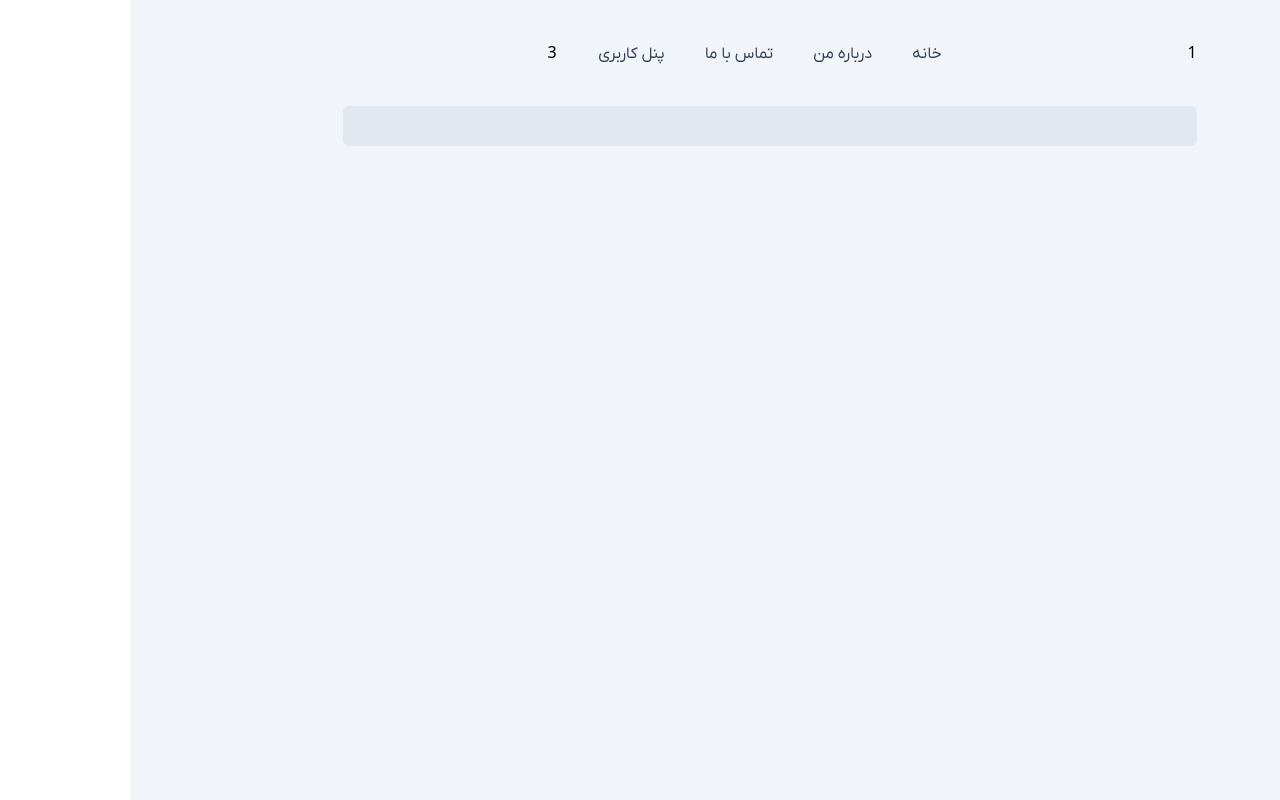
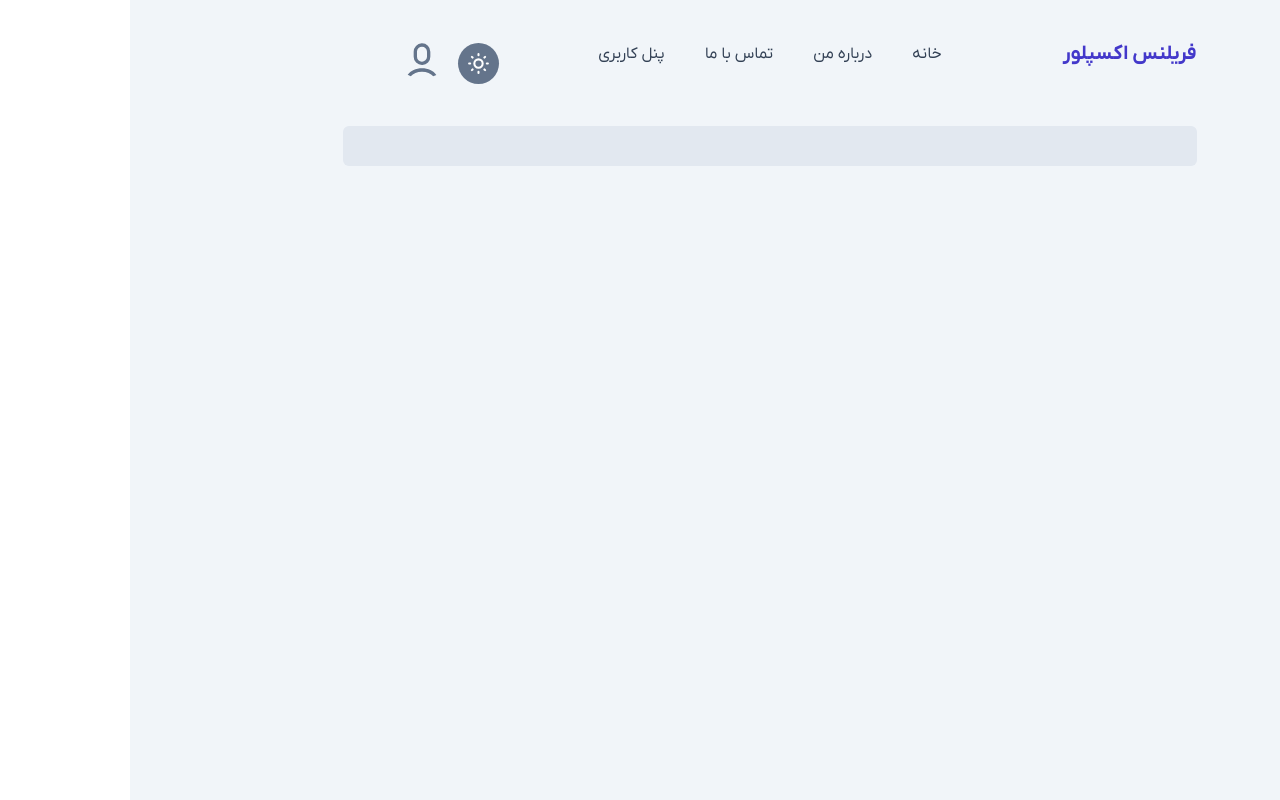
Before and after one commit to hamidrezaramzani/freelancer-explore, a Next.js app: page / in a window 1280 px wide. Built offline with nearby package versions, Linux system fonts and the light colour scheme; what tailwindcss-rtl would draw is missing.

Commit message:
complete main header

```diff
--- a/components/Header/Header.tsx
+++ b/components/Header/Header.tsx
@@ -1,39 +1,14 @@
-import Link from "next/link";
-
-const Navbar = () => {
+import Logo from "./Logo/Logo";
+import Navbar from "./Navbar/Navbar";
+import UserNavbar from "./UserNavbar/UserNavbar";
+const Header = () => {
   return (
     <div className="w-2/3 py-10 flex">
-      <div className="w-1/4">1</div>
-      <div className="w-2/4">
-        <ul className="w-full flex justify-center text-white gap-10">
-          <li>
-            <Link className="font-yekan-regular dark:text-white text-slate-700 text-md" href="/">
-              خانه
-            </Link>
-          </li>
-
-          <li>
-            <Link className="font-yekan-regular dark:text-white text-slate-700 text-md" href="/">
-              درباره من
-            </Link>
-          </li>
-
-          <li>
-            <Link className="font-yekan-regular dark:text-white text-slate-700 text-md" href="/">
-              تماس با ما
-            </Link>
-          </li>
-
-          <li>
-            <Link className="font-yekan-regular dark:text-white text-slate-700 text-md" href="/">
-              پنل کاربری
-            </Link>
-          </li>
-        </ul>
-      </div>
-      <div className="w-1/4">3</div>
+      <Logo />
+      <Navbar />
+      <UserNavbar />
     </div>
   );
 };
 
-export default Navbar;
+export default Header;
--- /dev/null
+++ b/components/Header/Logo/Logo.tsx
@@ -0,0 +1,13 @@
+import Link from "next/link";
+
+const Logo = () => {
+  return (
+    <div className="w-1/4">
+      <Link href="/" className="font-yekan-bold text-indigo-700 text-xl">
+        فریلنس اکسپلور
+      </Link>
+    </div>
+  );
+};
+
+export default Logo;
--- /dev/null
+++ b/components/Header/Navbar/Navbar.tsx
@@ -0,0 +1,47 @@
+import Link from "next/link";
+
+const Navbar = () => {
+  return (
+    <div className="w-2/4">
+      <ul className="w-full flex justify-center text-white gap-10">
+        <li>
+          <Link
+            className="font-yekan-regular dark:text-white text-slate-700 text-md"
+            href="/"
+          >
+            خانه
+          </Link>
+        </li>
+
+        <li>
+          <Link
+            className="font-yekan-regular dark:text-white text-slate-700 text-md"
+            href="/"
+          >
+            درباره من
+          </Link>
+        </li>
+
+        <li>
+          <Link
+            className="font-yekan-regular dark:text-white text-slate-700 text-md"
+            href="/"
+          >
+            تماس با ما
+          </Link>
+        </li>
+
+        <li>
+          <Link
+            className="font-yekan-regular dark:text-white text-slate-700 text-md"
+            href="/"
+          >
+            پنل کاربری
+          </Link>
+        </li>
+      </ul>
+    </div>
+  );
+};
+
+export default Navbar;
--- /dev/null
+++ b/components/Header/UserNavbar/ThemeToggle/ThemeToggle.tsx
@@ -0,0 +1,12 @@
+import { HiOutlineSun } from "react-icons/hi";
+const ThemeToggle = () => {
+  return (
+    <div>
+      <button className="bg-slate-500 p-2 rounded-full hover:bg-slate-600">
+        <HiOutlineSun fontSize={25} className="text-white" />
+      </button>
+    </div>
+  );
+};
+
+export default ThemeToggle;
--- /dev/null
+++ b/components/Header/UserNavbar/UserMenu/UserMenu.tsx
@@ -0,0 +1,12 @@
+import { RiUser6Line } from "react-icons/ri";
+const UserMenu = () => {
+  return (
+    <div>
+      <button>
+        <RiUser6Line fontSize={40} className="text-slate-500" />
+      </button>
+    </div>
+  );
+};
+
+export default UserMenu;
--- /dev/null
+++ b/components/Header/UserNavbar/UserNavbar.tsx
@@ -0,0 +1,12 @@
+import ThemeToggle from "./ThemeToggle/ThemeToggle";
+import UserMenu from "./UserMenu/UserMenu";
+const UserNavbar = () => {
+  return (
+    <div className="w-1/4 flex justify-center items-center gap-4">
+      <ThemeToggle />
+      <UserMenu />
+    </div>
+  );
+};
+
+export default UserNavbar;
--- a/package.json
+++ b/package.json
@@ -17,6 +17,7 @@
     "next": "13.3.0",
     "react": "18.2.0",
     "react-dom": "18.2.0",
+    "react-icons": "^4.8.0",
     "typescript": "5.0.4"
   },
   "devDependencies": {
```
Also changed, not shown: 1 other file (tests, documents, lock files or other folders).
